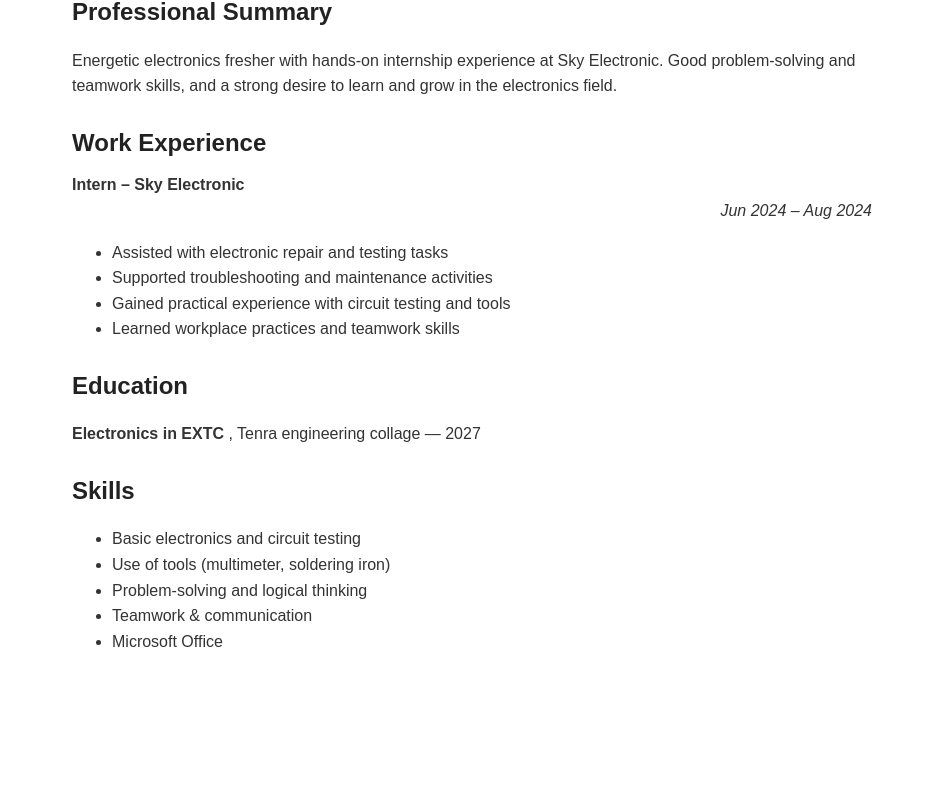
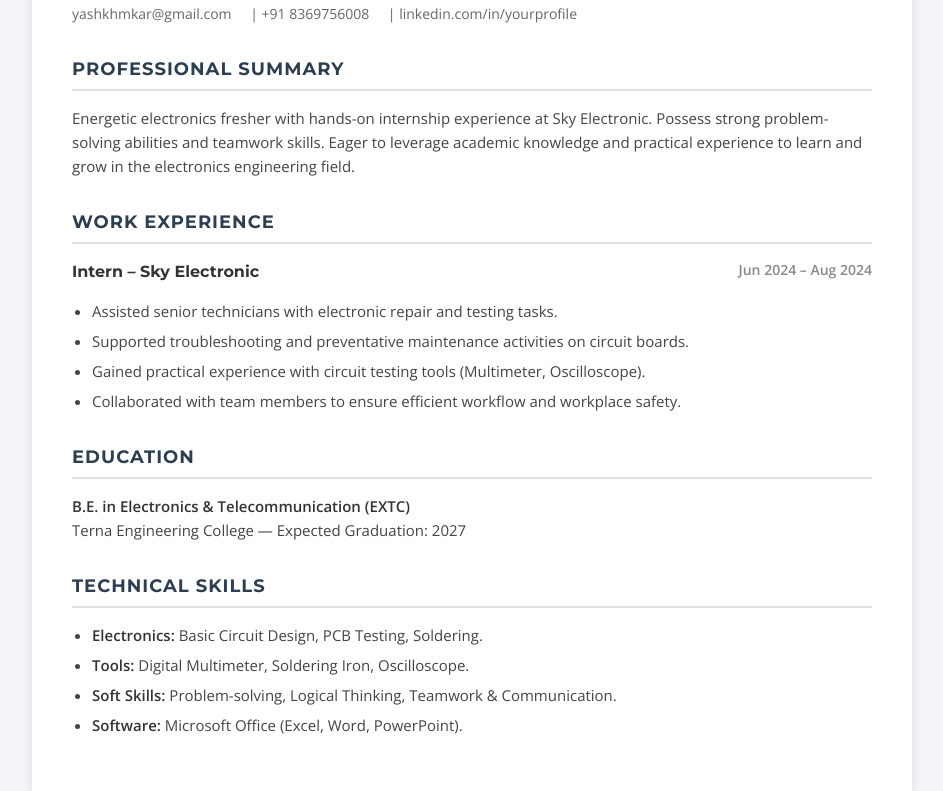
Before and after one commit to yashkhamkar2526-cpu/resume, a plain HTML site: page index.html in a window 1280 px wide. Shown: the part 150-941 px from the top of the page, without its empty margins (168-1111 px from the left). Before the commit the page ends 844 px from the top, so only its background shows below. Drawn offline with nearby package versions, Linux system fonts and the light colour scheme.

Commit message:
Update index.html

```diff
--- a/index.html
+++ b/index.html
@@ -3,37 +3,98 @@
 <head>
     <meta charset="UTF-8">
     <meta name="viewport" content="width=device-width, initial-scale=1.0">
-    <title>Your Name - yash </title>
+    <title>Yash Khamkar - Resume</title>
+
+    <link rel="preconnect" href="https://fonts.googleapis.com">
+    <link rel="preconnect" href="https://fonts.gstatic.com" crossorigin>
+    <link href="https://fonts.googleapis.com/css2?family=Montserrat:wght@400;600;700&family=Open+Sans:wght@400;600&display=swap" rel="stylesheet">
+
     <style>
         body {
-            font-family: Arial, sans-serif;
-            margin: 40px;
+            font-family: 'Open Sans', sans-serif; /* Clean body text */
+            background-color: #f4f4f9; /* Light grey background for contrast */
+            margin: 0;
+            padding: 40px 20px;
             line-height: 1.6;
-            color: #333;
+            color: #444;
         }
         .container {
             max-width: 800px;
             margin: auto;
+            background: #ffffff;
+            padding: 40px;
+            border-top: 5px solid #2c3e50; /* Professional accent bar at top */
+            box-shadow: 0 4px 10px rgba(0,0,0,0.1); /* Subtle shadow for depth */
         }
-        h1, h2, h3 {
-            margin-bottom: 10px;
-            color: #222;
+        h1 {
+            font-family: 'Montserrat', sans-serif;
+            margin: 0 0 10px 0;
+            color: #2c3e50; /* Dark Slate Blue */
+            font-size: 36px;
+            letter-spacing: -0.5px;
+            text-transform: uppercase;
         }
-        .section {
-            margin-bottom: 25px;
+        h2 {
+            font-family: 'Montserrat', sans-serif;
+            color: #2c3e50;
+            font-size: 18px;
+            text-transform: uppercase;
+            border-bottom: 2px solid #e0e0e0; /* Section divider line */
+            padding-bottom: 5px;
+            margin-top: 30px;
+            margin-bottom: 15px;
+            letter-spacing: 1px;
         }
         .contact-info {
             font-size: 14px;
+            color: #666;
+            margin-bottom: 30px;
+        }
+        .contact-info span {
+            margin-right: 15px;
+        }
+        p, li {
+            font-size: 15px;
+        }
+        ul {
+            padding-left: 20px;
+            margin-top: 5px;
+        }
+        li {
+            margin-bottom: 6px;
+        }
+        .job-entry {
+            margin-bottom: 15px;
         }
         .job-title {
-            font-weight: bold;
+            font-family: 'Montserrat', sans-serif;
+            font-weight: 700;
+            font-size: 16px;
+            color: #333;
+            float: left;
         }
         .job-duration {
             float: right;
-            font-style: italic;
+            font-size: 14px;
+            color: #888;
+            font-weight: 600;
         }
         .clear {
             clear: both;
+        }
+        strong {
+            color: #333;
+        }
+
+        /* Mobile Responsiveness */
+        @media (max-width: 600px) {
+            .job-title, .job-duration {
+                float: none;
+                display: block;
+            }
+            .container {
+                padding: 20px;
+            }
         }
     </style>
 </head>
@@ -41,53 +102,53 @@
 
 <div class="container">
 
-    <!-- Header / Name -->
-    <h1>Yash Khamkar </h1>
+    <h1>Yash Khamkar</h1>
     <div class="contact-info">
-        Email: yashkhmkar@gmail.com | Phone: +91 8369756008 | LinkedIn: linkedin.com/in/yourprofile
+        <span>yashkhmkar@gmail.com</span> |
+        <span>+91 8369756008</span> |
+        <span>linkedin.com/in/yourprofile</span>
     </div>
 
-    <!-- Summary -->
     <div class="section">
         <h2>Professional Summary</h2>
         <p>
-            Energetic electronics fresher with hands-on internship experience at Sky Electronic. Good problem-solving and teamwork skills, and a strong desire to learn and grow in the electronics field.
+            Energetic electronics fresher with hands-on internship experience at Sky Electronic. Possess strong problem-solving abilities and teamwork skills. Eager to leverage academic knowledge and practical experience to learn and grow in the electronics engineering field.
         </p>
     </div>
 
-    <!-- Experience (Internship) -->
     <div class="section">
         <h2>Work Experience</h2>
 
-        <div>
+        <div class="job-entry">
             <div class="job-title">Intern – Sky Electronic</div>
             <div class="job-duration">Jun 2024 – Aug 2024</div>
             <div class="clear"></div>
-            <ul>
-                <li>Assisted with electronic repair and testing tasks</li>
-                <li>Supported troubleshooting and maintenance activities</li>
-                <li>Gained practical experience with circuit testing and tools</li>
-                <li>Learned workplace practices and teamwork skills</li>
-            </ul>
         </div>
+
+        <ul>
+            <li>Assisted senior technicians with electronic repair and testing tasks.</li>
+            <li>Supported troubleshooting and preventative maintenance activities on circuit boards.</li>
+            <li>Gained practical experience with circuit testing tools (Multimeter, Oscilloscope).</li>
+            <li>Collaborated with team members to ensure efficient workflow and workplace safety.</li>
+        </ul>
 
     </div>
 
-    <!-- Education -->
     <div class="section">
         <h2>Education</h2>
-        <p><strong> Electronics in EXTC </strong>, Tenra engineering  collage  — 2027</p>
+        <p>
+            <strong>B.E. in Electronics & Telecommunication (EXTC)</strong><br>
+            Terna Engineering College — Expected Graduation: 2027
+        </p>
     </div>
 
-    <!-- Skills -->
     <div class="section">
-        <h2>Skills</h2>
+        <h2>Technical Skills</h2>
         <ul>
-            <li>Basic electronics and circuit testing</li>
-            <li>Use of tools (multimeter, soldering iron)</li>
-            <li>Problem-solving and logical thinking</li>
-            <li>Teamwork & communication</li>
-            <li>Microsoft Office</li>
+            <li><strong>Electronics:</strong> Basic Circuit Design, PCB Testing, Soldering.</li>
+            <li><strong>Tools:</strong> Digital Multimeter, Soldering Iron, Oscilloscope.</li>
+            <li><strong>Soft Skills:</strong> Problem-solving, Logical Thinking, Teamwork & Communication.</li>
+            <li><strong>Software:</strong> Microsoft Office (Excel, Word, PowerPoint).</li>
         </ul>
     </div>
 
```
